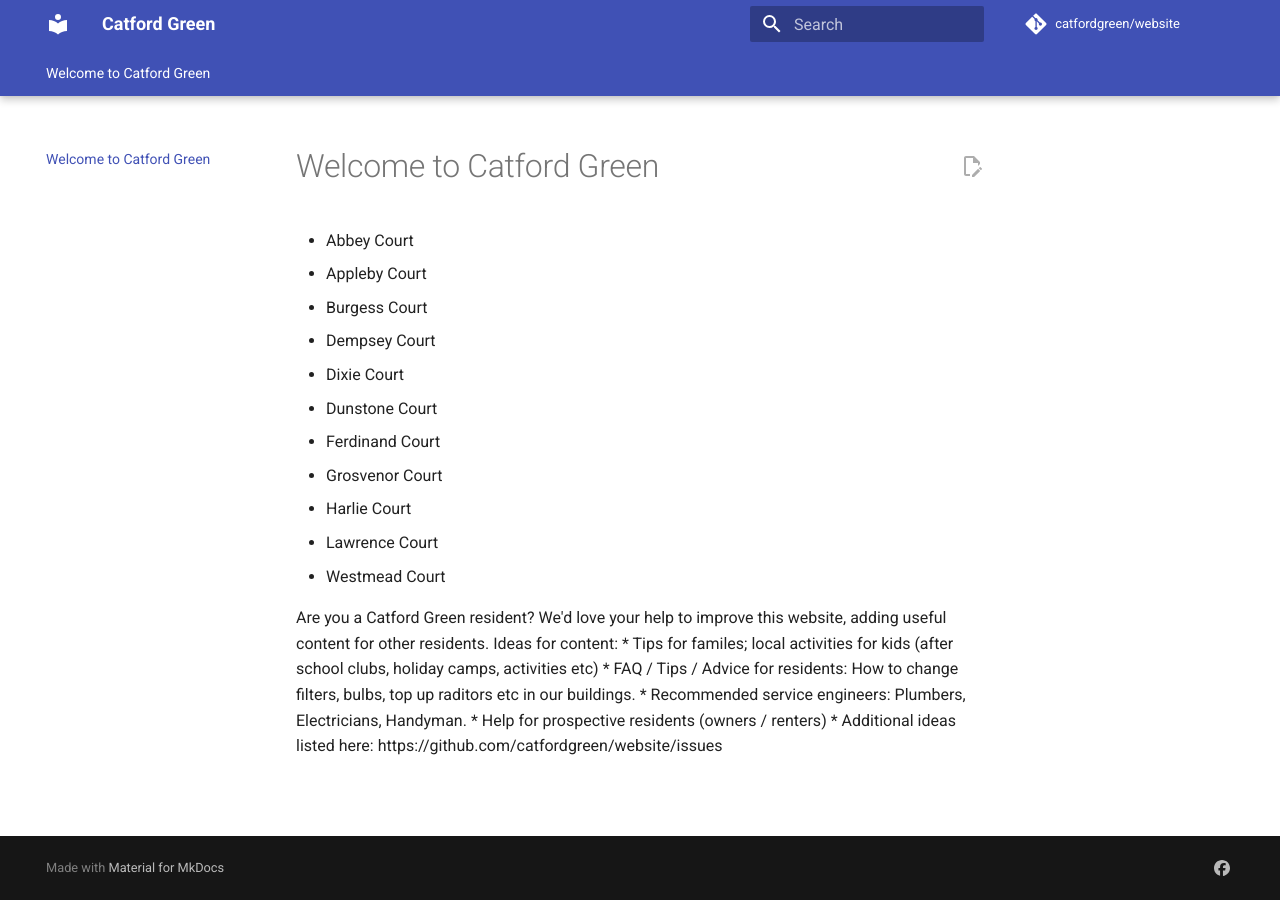
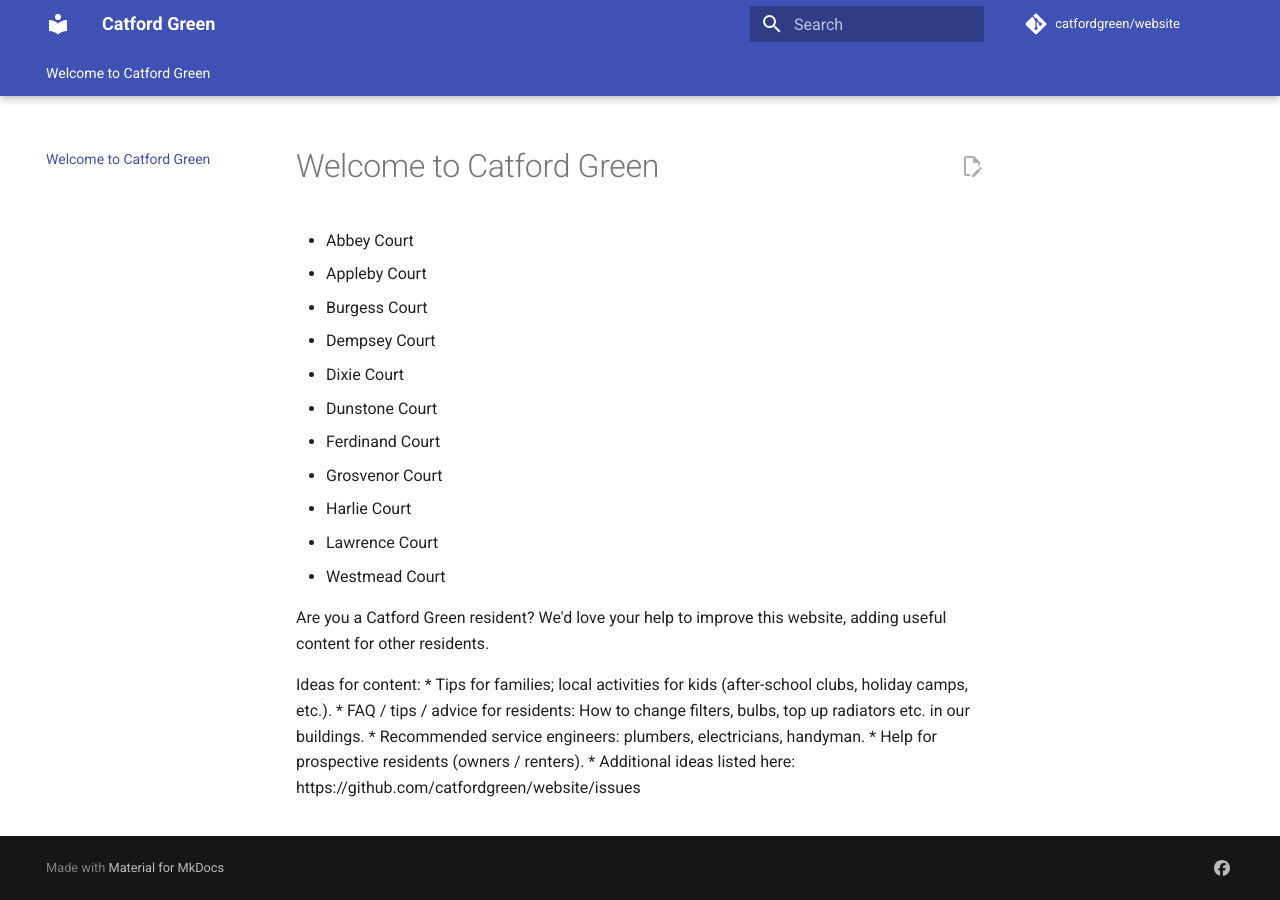
Before and after one commit to catfordgreen/website, an MkDocs documentation site: the page built from docs/index.md, in a window 1280 px wide. Built offline with MkDocs 1.6.1 and Material for MkDocs 9.7.7, drawn with Linux system fonts in a browser that asks for light colours; plug-ins that fetch from the network failed and are left out; comment, search, counter and statistics services are not loaded.

Commit message:
Update index.md - Change spelling
Changes spelling.

```diff
--- a/docs/index.md
+++ b/docs/index.md
@@ -13,9 +13,10 @@
 * Westmead Court
 
 Are you a Catford Green resident? We'd love your help to improve this website, adding useful content for other residents.
+
 Ideas for content:
-* Tips for familes; local activities for kids (after school clubs, holiday camps, activities etc)
-* FAQ / Tips / Advice for residents: How to change filters, bulbs, top up raditors etc in our buildings.
-* Recommended service engineers: Plumbers, Electricians, Handyman.
-* Help for prospective residents (owners / renters)
+* Tips for families; local activities for kids (after-school clubs, holiday camps, etc.).
+* FAQ / tips / advice for residents: How to change filters, bulbs, top up radiators etc. in our buildings.
+* Recommended service engineers: plumbers, electricians, handyman.
+* Help for prospective residents (owners / renters).
 * Additional ideas listed here: https://github.com/catfordgreen/website/issues
```
